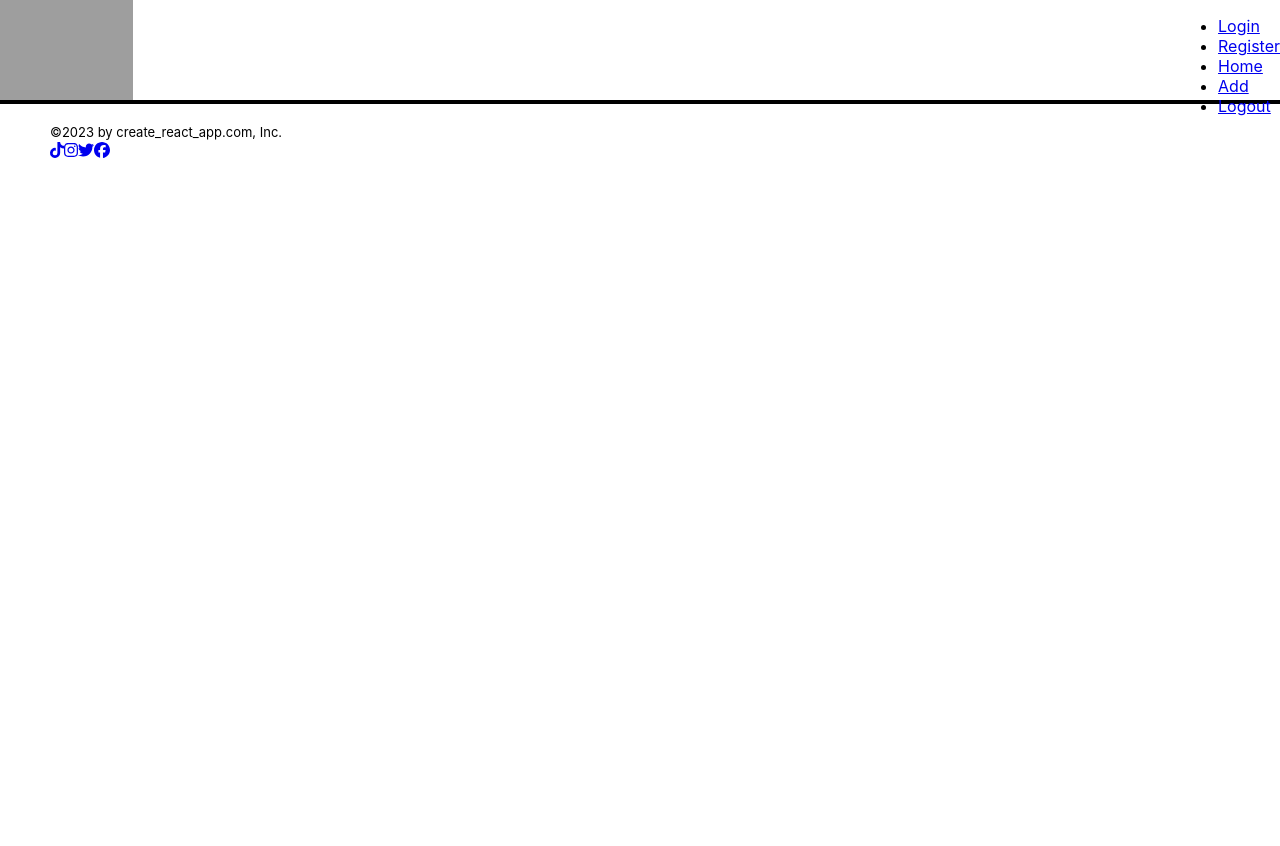
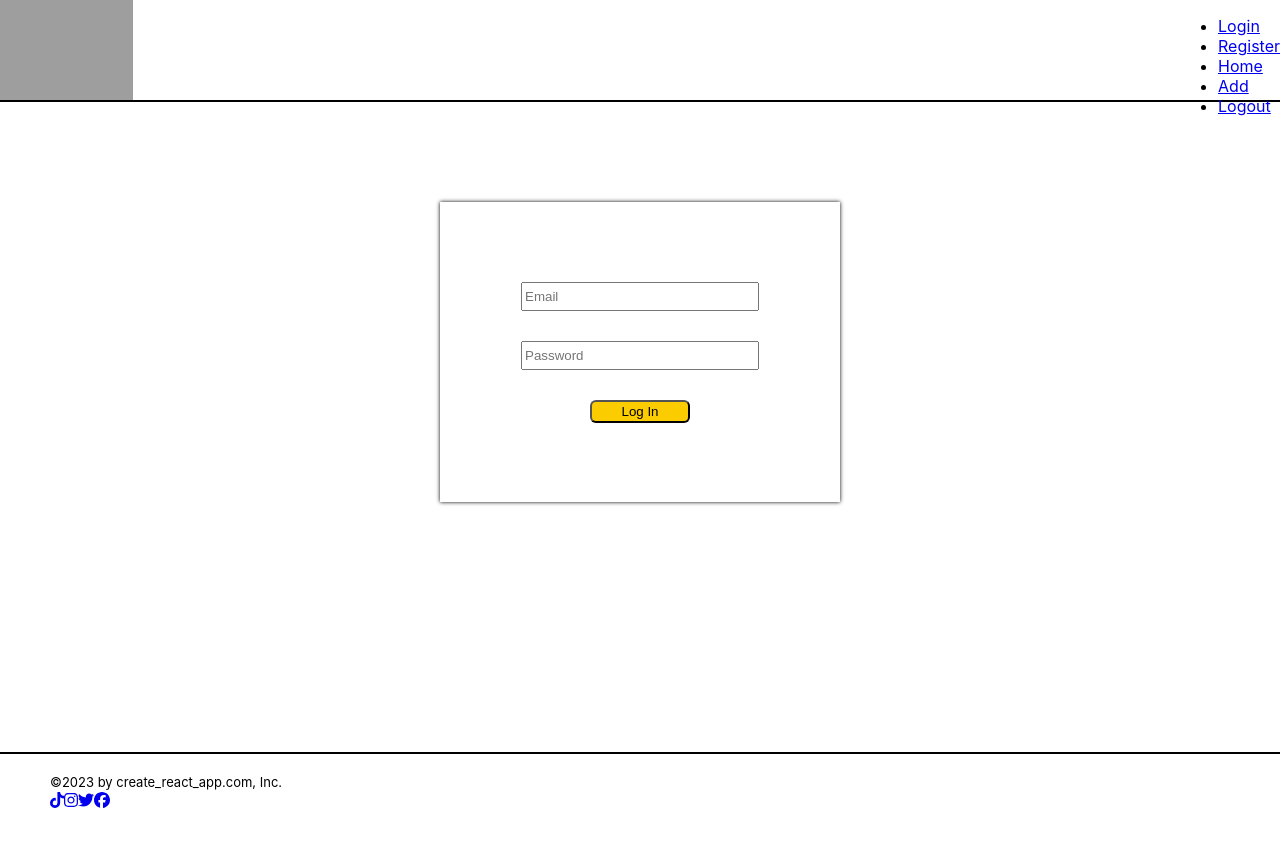
Before and after one commit to GintareSlusnyte/React-atsiskaitymas, a React (Create React App) app: page /login in a window 1280 px wide. Shown: the top 846 px of the page. Before the commit the page ends 800 px from the top, so only its background shows below. Built offline with nearby package versions, Linux system fonts and the light colour scheme; data requests are answered from the project's data file; grey boxes are pictures that could not be loaded.

Commit message:
sukurtas LoginPage

```diff
--- a/package.json
+++ b/package.json
@@ -10,6 +10,8 @@
     "@testing-library/jest-dom": "^5.16.5",
     "@testing-library/react": "^13.4.0",
     "@testing-library/user-event": "^13.5.0",
+    "bcrypt": "^5.1.0",
+    "bcryptjs": "^2.4.3",
     "formik": "^2.2.9",
     "react": "^18.2.0",
     "react-dom": "^18.2.0",
--- a/src/App.jsx
+++ b/src/App.jsx
@@ -3,6 +3,7 @@
 import Footer from './components/Organisms/Footer';
 import Header from './components/Organisms/Header';
 import Register from './components/Pages/Register';
+import Login from './components/Pages/Login';
 
 const App = () => {
   return (
@@ -10,7 +11,7 @@
       <Header />
       <Routes>
         <Route index element={<Register />}/>
-        {/* <Route path="/Login" element={<Login />}/> */}
+        <Route path="/login" element={<Login />}/>
       </Routes>
 
       <Footer />
--- a/src/components/Organisms/Header.jsx
+++ b/src/components/Organisms/Header.jsx
@@ -23,9 +23,9 @@
                 </div>
                 <div>
                     <ul>
-                        <li><NavLink>Login</NavLink></li>
+                        <li><NavLink to="/login">Login</NavLink></li>
                         <li><NavLink to="/">Register</NavLink></li>
-                        <li><NavLink>Home</NavLink></li>
+                        <li><NavLink to="/home">Home</NavLink></li>
                         <li><NavLink>Add</NavLink></li>
                         <li><NavLink>Logout</NavLink></li>
                     </ul>
--- a/src/components/Pages/Login.jsx
+++ b/src/components/Pages/Login.jsx
@@ -1,33 +1,102 @@
 import { useState, useContext } from "react";
+import { NavLink } from "react-router-dom";
 import { useNavigate } from "react-router-dom";
 import styled from "styled-components";
+import UsersContext from "../../contexts/UsersContext";
+import { compareSync } from 'bcryptjs';
+
+const StledMain = styled.main`
+    height: calc(100vh - 250px);
+
+h1{
+  text-align: center;
+}
+form{
+  position: relative;
+  margin: 100px auto;
+  width: 400px;
+  height: 300px;
+  display: flex;
+  flex-direction: column;
+  align-items: center;
+  justify-content: center;
+  gap: 30px;
+  box-shadow: 0 0 4px;
+}
+input{
+  height: 23px;
+  width: 230px;
+}
+a > input{
+  background-color: #fbcc00;
+  width: 100px;
+  border-radius: 6px;
+}
+`;
 
 
 const Login = () => {
+
+    const [formInputs, setFormInputs] = useState({
+        email: '',
+        password: ''
+    });
+    const [failedLogIn, setFailedLogIn] = useState(false);
+    const { users, setCurrentUser} = useContext(UsersContext);
+
+    const navigate = useNavigate();
+
+    const inputHandler = e => {
+        setFormInputs({
+            ...formInputs,
+            [e.target.email]:e.target.value
+        });
+        setFailedLogIn(false);
+    }
+
+    const formSubmit = e => {
+        e.preventDefault();
+        const loggedInUser = users.find(user => user.email === formInputs.email && compareSync(formInputs.password, user.password));
+
+        if(loggedInUser){
+          setCurrentUser(loggedInUser);
+          navigate('/home');
+        } else {
+          setFailedLogIn(true);
+        }
+      }
+
     return (
-        <main>
+        <StledMain>
             <form onSubmit={(e) => {formSubmit(e)}}>
-        <div>
-          <label htmlFor="userName">User Name:</label>
+
                 <input
                     type="text"
-            name="userName" id="userName"
-            value={formInputs.userName}
+                    name="email" id="email"
+                    value={formInputs.email}
                     onChange={(e)=>{inputHandler(e)}}
+                    placeholder="Email"
                 />
-        </div>
-        <div>
-          <label htmlFor="password">Password:</label>
+
                 <input
                     type="password"
                     name="password" id="password"
                     value={formInputs.password}
                     onChange={(e)=>{inputHandler(e)}}
+                    placeholder="Password"
                 />
-        </div>
-        <input type="submit" value="Log In" />
+
+                <NavLink to="/home"><input type="submit" value="Log In" /></NavLink>
       </form>
-        </main>
+      {
+        failedLogIn &&
+        <h1
+        style={{ color:'red' }}
+        >
+            Neteisingi prisijungimo duomenys
+        </h1>
+      }
+        </StledMain>
      );
 }
 
--- a/src/components/Pages/Register.jsx
+++ b/src/components/Pages/Register.jsx
@@ -43,7 +43,7 @@
     const validationSchema = Yup.object({
         email: Yup.string()
             .email('Privaloma nurodyti egzistuojantį email')
-            .email('Laukelis privalomas'),
+            .required('Laukelis privalomas'),
         password: Yup.string()
             .matches(
                 "^(!?=.*[A-Z])(!?=.*[a-z])(!?=.*\d)(!?=.*[^A-Za-z0-9]).{8,20}$",
@@ -112,6 +112,7 @@
                     >{formik.errors.repeatPassword}</p>
                 }
                 <NavLink to="/home"><input type="submit" value="Registruotis"/></NavLink>
+                <NavLink to="/login"><input type="submit" value="Prisijungti"/></NavLink>
             </form>
         </StyledMain>
      );
--- a/src/contexts/UsersContext.jsx
+++ b/src/contexts/UsersContext.jsx
@@ -18,6 +18,7 @@
 const UsersProvider = ({ children }) => {
 
     const [users, setUsers] = useReducer(reducer, []);
+    const [currentUser, setCurrentUser] = useState(null);
 
     useEffect(() => {
         fetch(`http://localhost:8080/users`)
@@ -33,7 +34,9 @@
             value={{
                 users,
                 setUsers,
-                UsersActionTypes
+                UsersActionTypes,
+                currentUser,
+                setCurrentUser
             }}
         >
             { children }
--- a/src/index.js
+++ b/src/index.js
@@ -3,10 +3,13 @@
 import './index.css';
 import App from './App';
 import { BrowserRouter } from 'react-router-dom';
+import { UsersProvider } from './contexts/UsersContext';
 
 const root = ReactDOM.createRoot(document.getElementById('root'));
 root.render(
-    <BrowserRouter>
-     <App />
-    </BrowserRouter>
+    <UsersProvider>
+        <BrowserRouter>
+            <App />
+        </BrowserRouter>
+    </UsersProvider>
 );
```
Also changed, not shown: 1 other file (tests, documents, lock files or other folders). Lines whose indentation alone changed are shown as unchanged.
